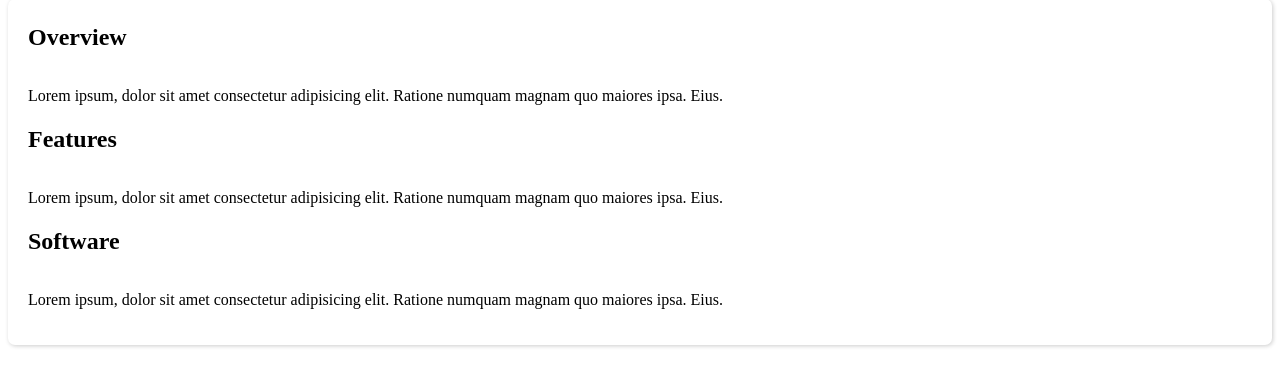
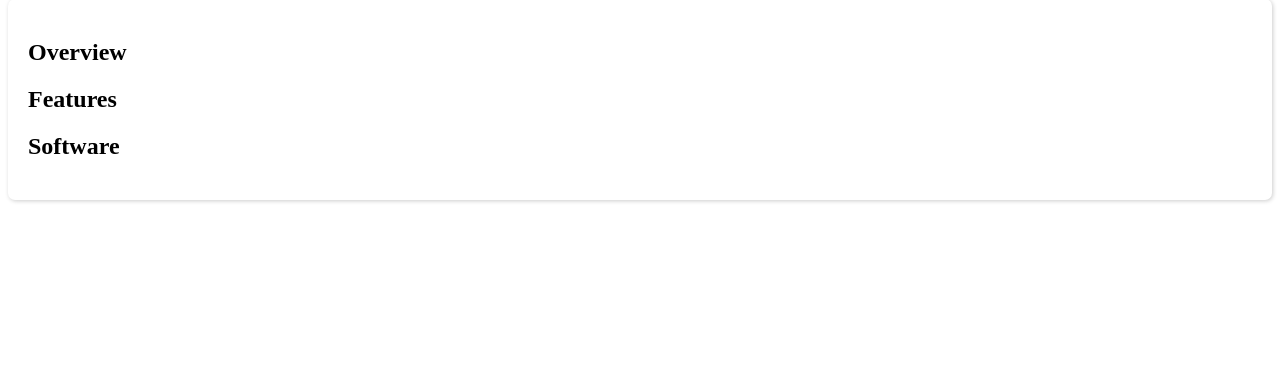
Before and after one commit to WebDevTuts/react_101_collapsible_component, a React app: page / in a window 1280 px wide. Shown: the part 231-606 px from the top of the page. Built offline with nearby package versions, Linux system fonts and the light colour scheme.

Commit message:
Comment and uncomment css lines for simple show hide example

```diff
--- a/src/scss/app.scss
+++ b/src/scss/app.scss
@@ -57,16 +57,16 @@ header {
 }
 
 /* Simple show/hide */
-// .panel {
-//     .panel-body {
-//         display: none;
-//     }
-//     &.is-expanded {
-//         .panel-body {
-//             display: block;
-//         }
-//     }
-// }
+.panel {
+    .panel-body {
+        display: none;
+    }
+    &.is-expanded {
+        .panel-body {
+            display: block;
+        }
+    }
+}
 
 /* Simple CSS transition of max-height */
 // .panel {
@@ -83,16 +83,16 @@ header {
 // }
 
 /* JS calculated height - the most accurate */
-.panel {
-    .panel-heading {
-        cursor: pointer;
-    }
-    .panel-collapse {
-        overflow: hidden;
-        transition: height 0.3s ease-out;
-    }
-    .panel-body {
-        border: none !important;
-    }
-    h2 {margin-top: 5px !important;}
-}
+// .panel {
+//     .panel-heading {
+//         cursor: pointer;
+//     }
+//     .panel-collapse {
+//         overflow: hidden;
+//         transition: height 0.3s ease-out;
+//     }
+//     .panel-body {
+//         border: none !important;
+//     }
+//     h2 {margin-top: 5px !important;}
+// }
```
